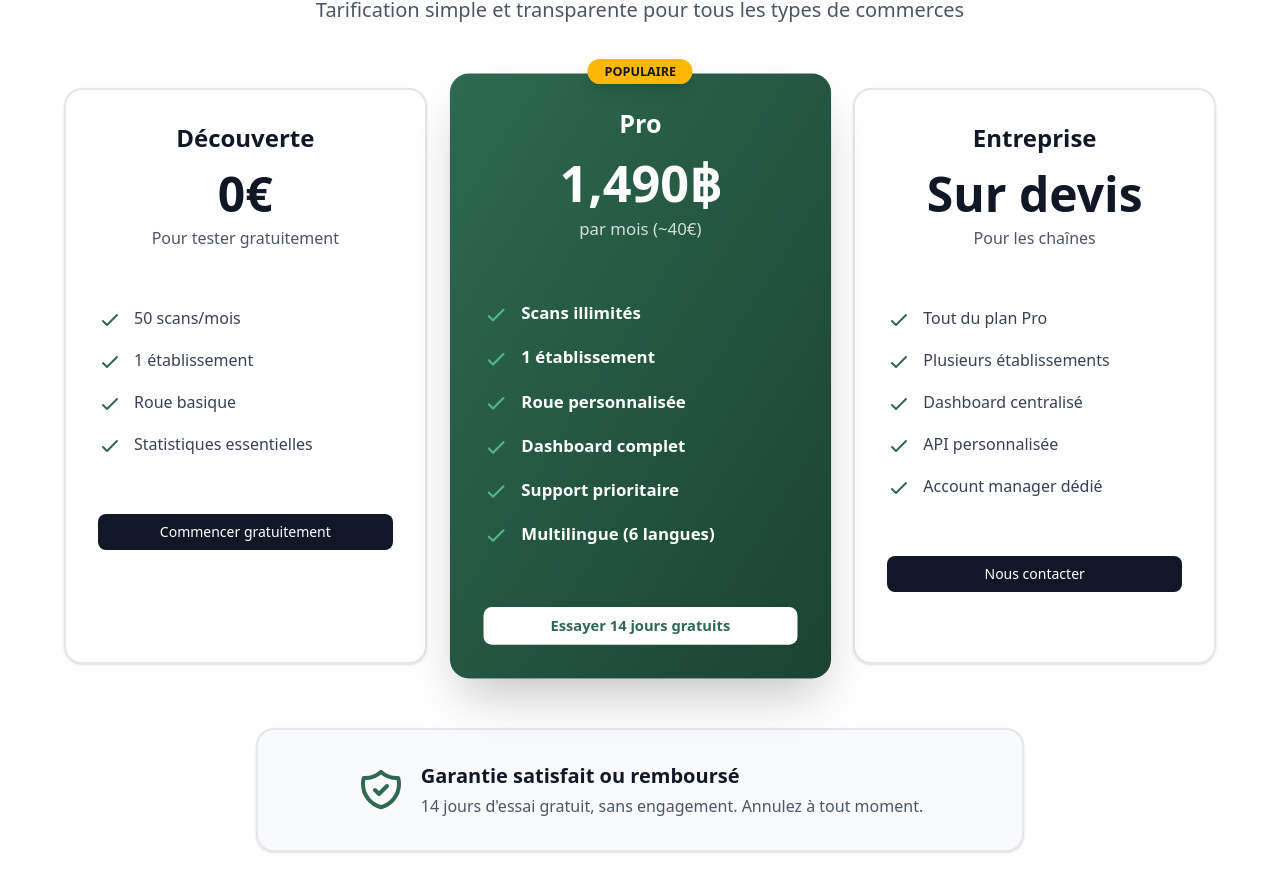
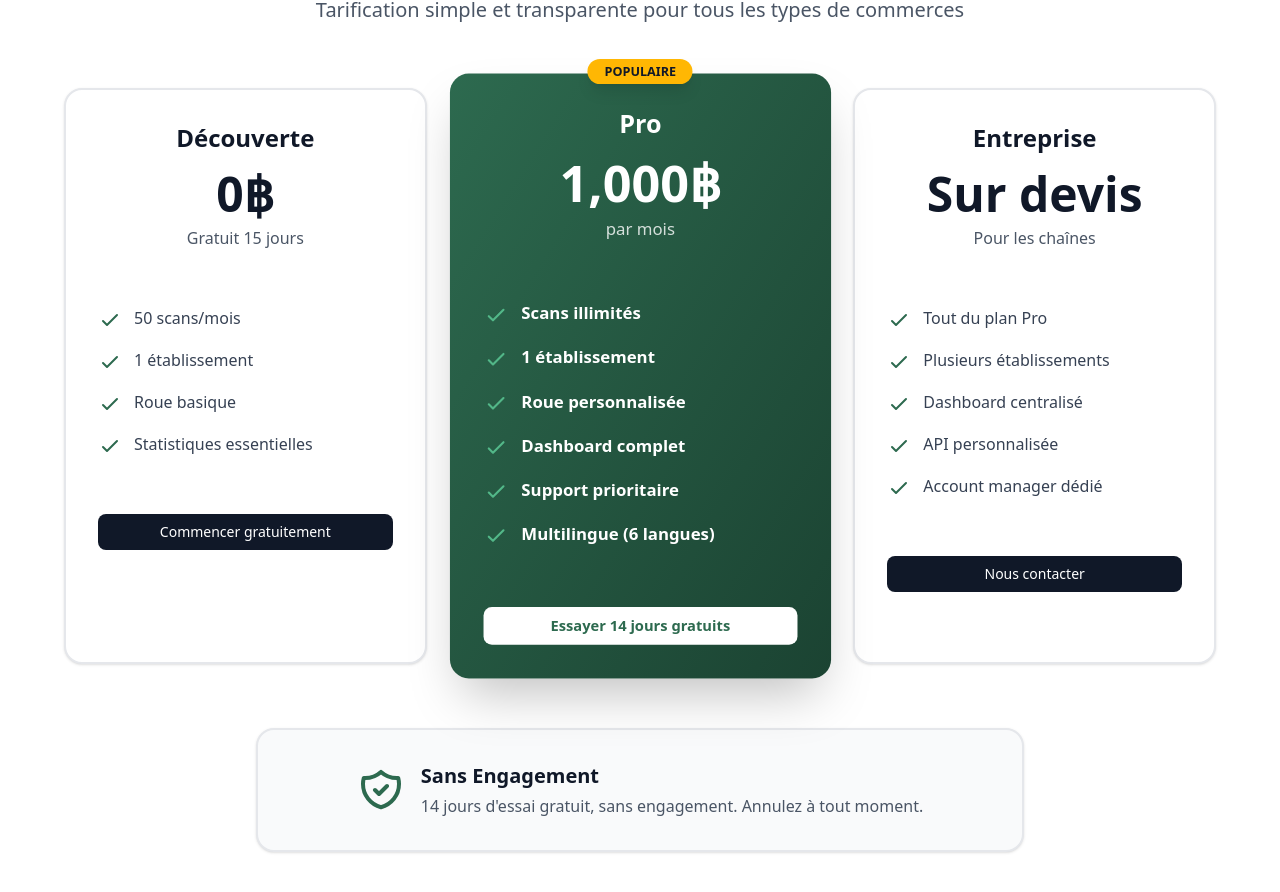
Before and after one commit to FranckSowax/starspin, a Next.js app: page /landing in a window 1280 px wide. Shown: the part 5568-6460 px from the top of the page. Built offline with nearby package versions, Linux system fonts and the light colour scheme; a web font is replaced by a local one.

Commit message:
Update pricing to Thai Baht: Discovery 0 THB (15 days free trial), Pro 1000 THB. Remove guarantee, add 'Sans Engagement'. Double logo size. Update admin stats to use THB.

```diff
--- a/app/admin/page.tsx
+++ b/app/admin/page.tsx
@@ -69,8 +69,8 @@ export default function AdminDashboard() {
   // Estimated monthly revenue per tier
   const TIER_PRICING = {
     'free': 0,
-    'starter': 29, // Example price, adjust as needed
-    'premium': 99, // Example price, adjust as needed
+    'starter': 0, // Essai Gratuit (Découverte)
+    'premium': 1000, // Pro Plan
   };
 
   const [selectedMerchant, setSelectedMerchant] = useState<string | null>(null);
@@ -446,7 +446,7 @@ export default function AdminDashboard() {
                 </div>
               </div>
               <p className="text-slate-400 text-sm mb-2">Revenue Estimé (MRR)</p>
-              <p className="text-4xl font-bold text-white mb-1">${stats.totalRevenue.toFixed(0)}</p>
+              <p className="text-4xl font-bold text-white mb-1">{stats.totalRevenue.toFixed(0)}฿</p>
               <p className="text-xs text-slate-500">Basé sur abonnements</p>
             </div>
           </div>
--- a/app/landing/page.tsx
+++ b/app/landing/page.tsx
@@ -35,7 +35,7 @@ export default function LandingPage() {
             <img
               src="/LOGO-STARSPIN-WHITE_web.png"
               alt="StarSpin Logo"
-              className="h-10 w-auto"
+              className="h-20 w-auto"
             />
           </div>
 
@@ -581,9 +581,9 @@ export default function LandingPage() {
               <div className="text-center mb-8">
                 <h3 className="text-2xl font-bold text-gray-900 mb-4">Découverte</h3>
                 <div className="mb-2">
-                  <span className="text-5xl font-black text-gray-900">0€</span>
+                  <span className="text-5xl font-black text-gray-900">0฿</span>
                 </div>
-                <p className="text-gray-600">Pour tester gratuitement</p>
+                <p className="text-gray-600">Gratuit 15 jours</p>
               </div>
               <ul className="space-y-4 mb-8">
                 <li className="flex items-start gap-3">
@@ -628,9 +628,9 @@ export default function LandingPage() {
               <div className="text-center mb-8">
                 <h3 className="text-2xl font-bold text-white mb-4">Pro</h3>
                 <div className="mb-2">
-                  <span className="text-5xl font-black text-white">1,490฿</span>
+                  <span className="text-5xl font-black text-white">1,000฿</span>
                 </div>
-                <p className="text-white/80">par mois (~40€)</p>
+                <p className="text-white/80">par mois</p>
               </div>
               <ul className="space-y-4 mb-8">
                 <li className="flex items-start gap-3">
@@ -734,7 +734,7 @@ export default function LandingPage() {
                   <path strokeLinecap="round" strokeLinejoin="round" strokeWidth={2} d="M9 12l2 2 4-4m5.618-4.016A11.955 11.955 0 0112 2.944a11.955 11.955 0 01-8.618 3.04A12.02 12.02 0 003 9c0 5.591 3.824 10.29 9 11.622 5.176-1.332 9-6.03 9-11.622 0-1.042-.133-2.052-.382-3.016z" />
                 </svg>
                 <div className="text-left">
-                  <h4 className="text-xl font-bold text-gray-900 mb-1">Garantie satisfait ou remboursé</h4>
+                  <h4 className="text-xl font-bold text-gray-900 mb-1">Sans Engagement</h4>
                   <p className="text-gray-600">14 jours d'essai gratuit, sans engagement. Annulez à tout moment.</p>
                 </div>
               </div>
```
